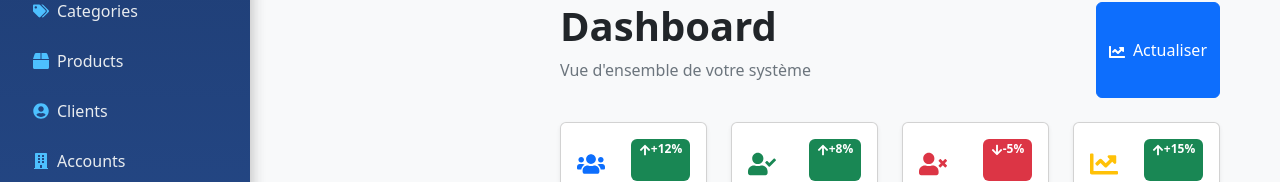
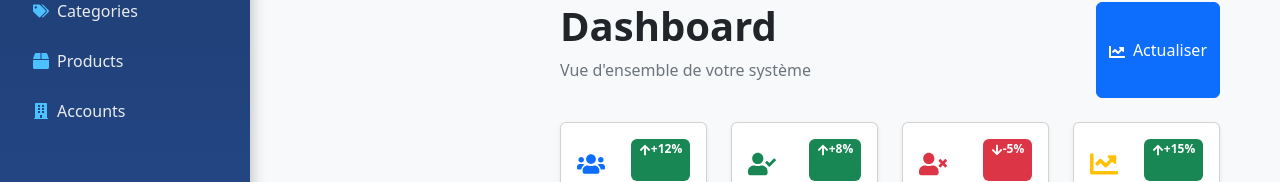
Before and after one commit to issadalizar/pfe-site, a React (Vite) app in the folder frontend/: page /dashboard in a window 1280 px wide. Shown: the part 154-336 px from the top of the page. Built offline with nearby package versions, Linux system fonts and the light colour scheme; no server answers.

Commit message:
modification

```diff
--- a/frontend/src/components/Sidebar.jsx
+++ b/frontend/src/components/Sidebar.jsx
@@ -34,12 +34,6 @@ export default function Sidebar() {
       path: "/products",
       icon: <FaBox className="me-2" style={{ color: "#4dc0ff" }} />,
       label: "Products"
-    },
-
-    {
-      path: "/users",
-      icon: <FaUserCircle className="me-2" style={{ color: "#4dc0ff" }} />,
-      label: "Clients"
     },
     {
       path: "/admin",
```
Also changed, not shown: 1 other file (tests, documents, lock files or other folders).
